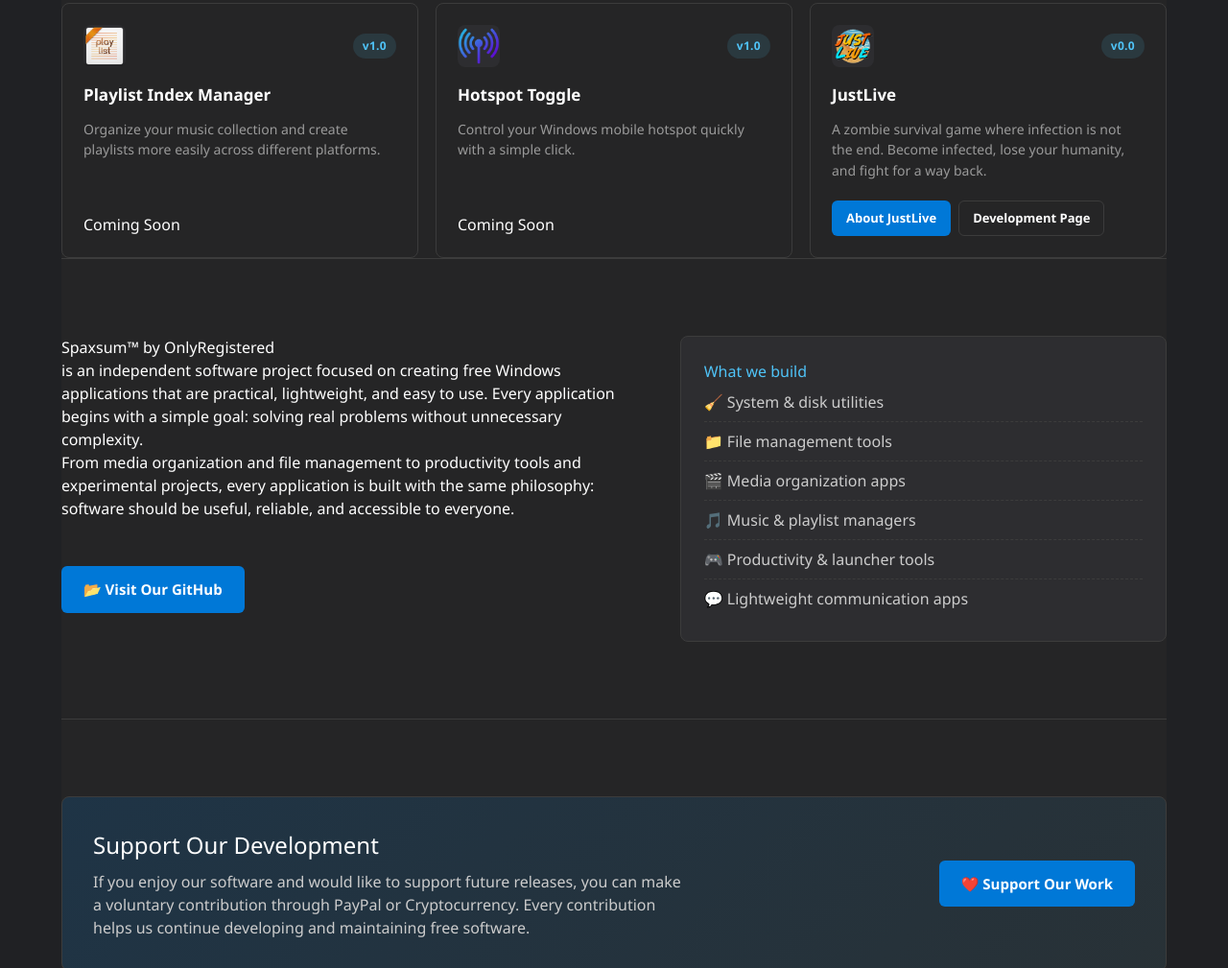
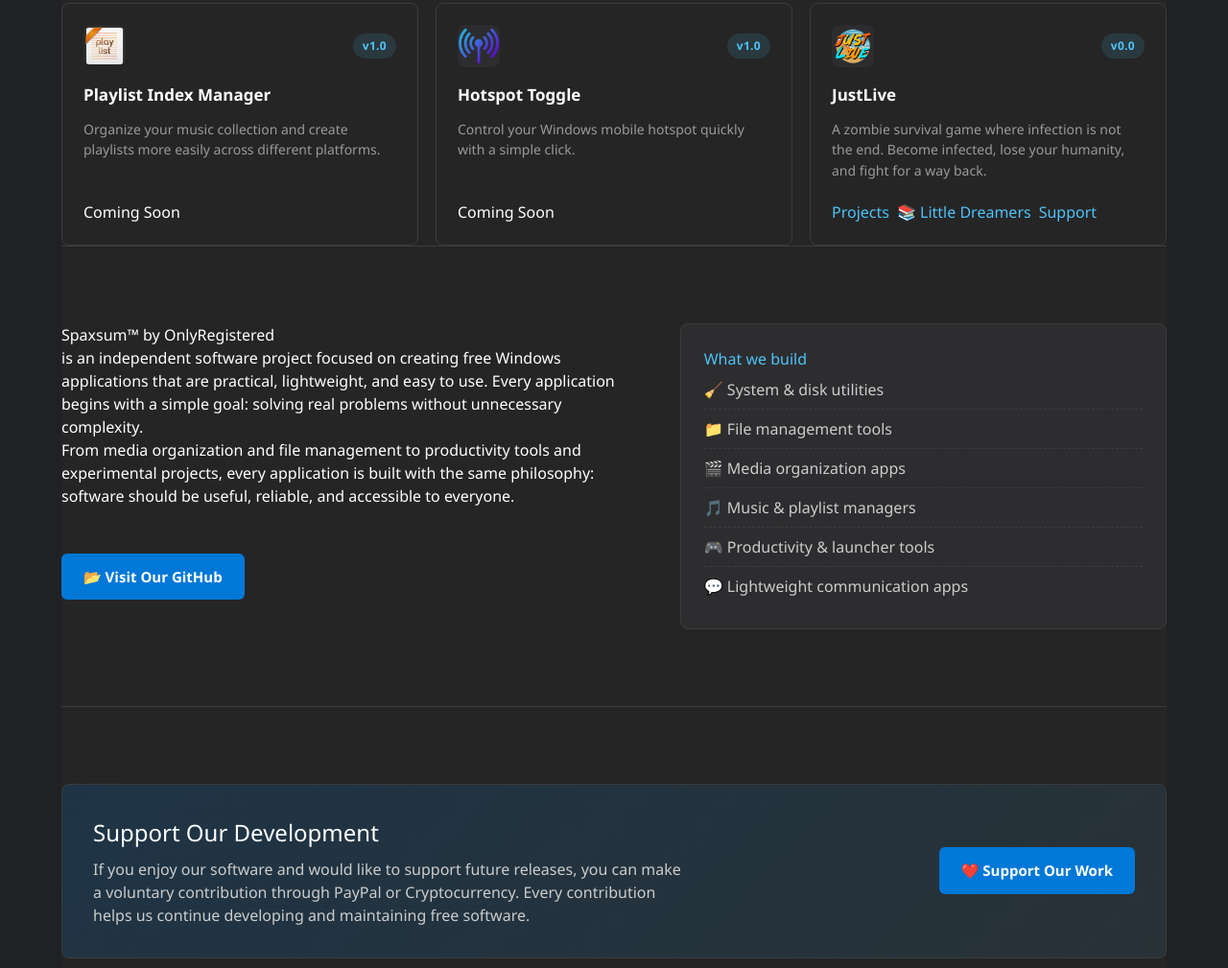
Before and after one commit to OnlyRegistered/appfeedback, a plain HTML site: page index.html in a window 1280 px wide. Shown: the part 2274-3283 px from the top of the page at 96% size. Drawn offline with Linux system fonts and the light colour scheme.

Commit message:
Add new links to Projects and Support sections

```diff
--- a/index.html
+++ b/index.html
@@ -329,8 +329,9 @@
         </p>
 
         <div class="card-actions">
-            <a href="https://onlyregistered.github.io/appfeedback/justlive-about.html" class="btn btn-primary btn-sm">About JustLive</a>
-            <a href="https://onlyregistered.github.io/appfeedback/justlive-development.html" class="btn btn-ghost btn-sm">Development Page</a>
+            <a href="https://onlyregistered.github.io/appfeedback/projects.html" class="active">Projects</a>
+            <a href="https://onlyregistered.github.io/appfeedback/stories/">📚 Little Dreamers</a>
+            <a href="https://onlyregistered.github.io/appfeedback/support.html">Support</a>
         </div>
     </article>
 
```
